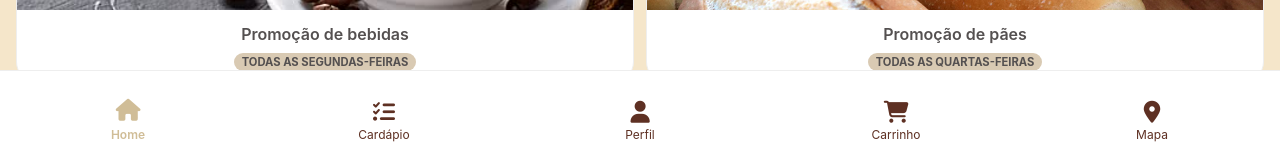
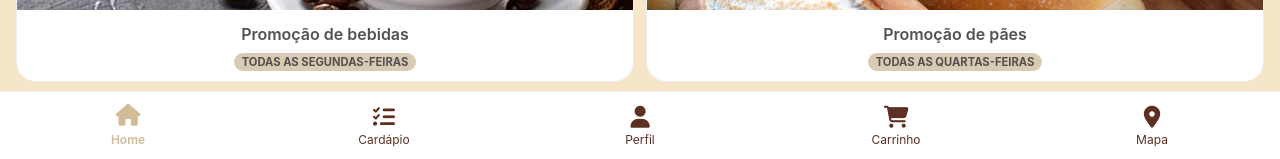
Before and after one commit to maysoifc/padaria-martins, a Vue app: page / in a window 1280 px wide. Shown: the part 639-798 px from the top of the page. Built offline with nearby package versions, Linux system fonts and the light colour scheme; no server answers.

Commit message:
FEAT(BottomNav): retirando o excesso da navega;áo

```diff
--- a/src/components/BottomNav.vue
+++ b/src/components/BottomNav.vue
@@ -34,17 +34,18 @@
   bottom: 0;
   left: 0;
   width: 100%;
-  height: 80px;
+  min-height: 70px;
   background-color: #ffffff;
   display: flex;
   justify-content: space-around;
   align-items: center;
   border-top: 1px solid #eee;
   z-index: 1000;
+  box-sizing: border-box;
   padding-bottom: env(safe-area-inset-bottom);
-  padding-top: 10px;
 }
-.nav-item{
+
+.nav-item {
   display: flex;
   flex-direction: column;
   align-items: center;
@@ -52,10 +53,8 @@
   text-decoration: none;
   color: #5E3023;
   font-size: 0.75rem;
-  transition: background-color 0.2s ease;
   width: 100%;
-  height: 100%;
-  position: relative;
+  padding: 10px 0;
 }
 .nav-item i {
   font-size: 22px;
```
